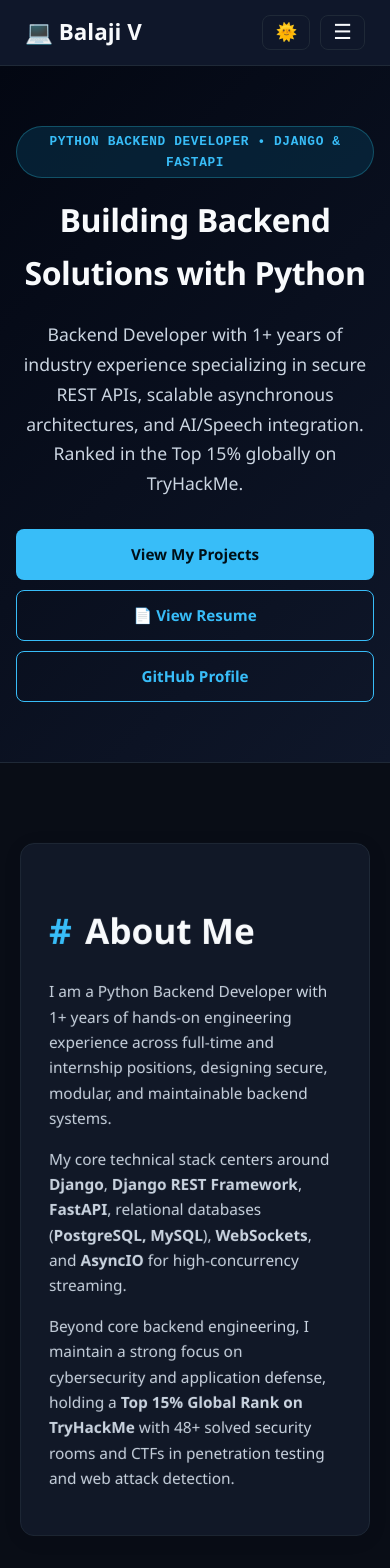
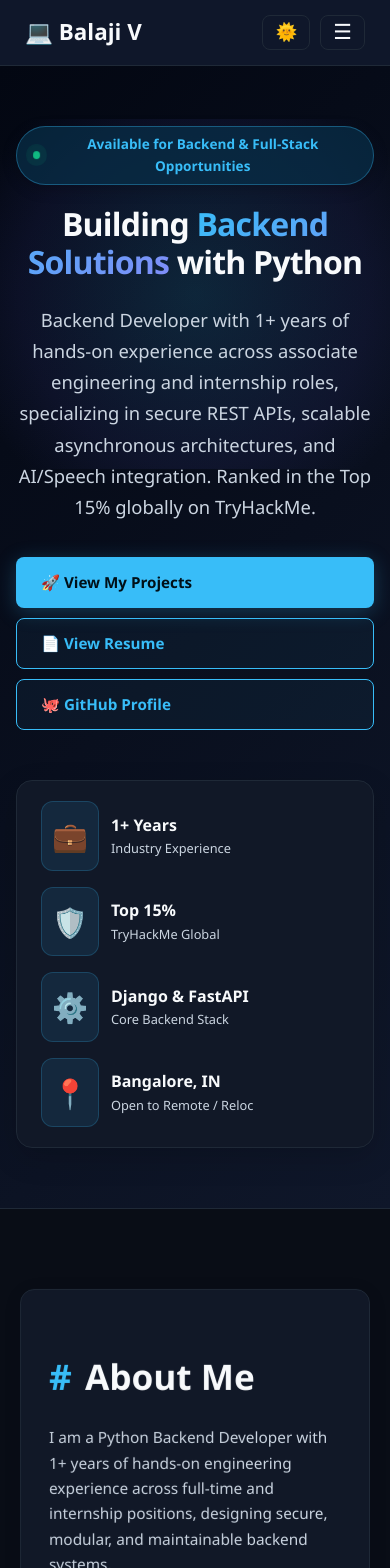
Before and after one commit to balajiinfo8/portfolio, a React (Vite) app: page / in a window 390 px wide. Shown: the top 1568 px of the page. Built offline with nearby package versions, Linux system fonts and the light colour scheme.

Commit message:
Complete portfolio link audit, design polish, and production build update

```diff
--- a/src/components/Dsa.jsx
+++ b/src/components/Dsa.jsx
@@ -2,7 +2,9 @@ const Dsa = () => {
   return (
     <section id="dsa">
       <div className="container">
-        <h2 className="section-title">Coding & Problem Solving</h2>
+        <h2 className="section-title">
+          <span className="accent-hash">#</span> Coding & Problem Solving
+        </h2>
         <p className="section-subtitle">
           Continuous algorithmic practice and practical security challenge platforms.
         </p>
--- a/src/components/Hero.jsx
+++ b/src/components/Hero.jsx
@@ -20,22 +20,29 @@ const Hero = () => {
 
   return (
     <section className="hero">
-      <div className="container">
+      <div className="hero-background-glow"></div>
+      <div className="container" style={{ position: 'relative', zIndex: 2 }}>
         <span className="hero-badge">
-          Python Backend Developer • Django & FastAPI
+          <span className="pulse-dot"></span> Available for Backend & Full-Stack Opportunities
         </span>
 
         <h1 id="hero-title" className={title.length < fullTitle.length ? 'typing-effect' : ''}>
-          {title}
+          {title.startsWith("Building Backend Solutions") ? (
+            <>
+              Building <span className="gradient-text">Backend Solutions</span>{title.slice(26)}
+            </>
+          ) : (
+            title
+          )}
         </h1>
 
         <p className="hero-description">
-          Backend Developer with 1+ years of industry experience specializing in secure REST APIs, scalable asynchronous architectures, and AI/Speech integration. Ranked in the Top 15% globally on TryHackMe.
+          Backend Developer with 1+ years of hands-on experience across associate engineering and internship roles, specializing in secure REST APIs, scalable asynchronous architectures, and AI/Speech integration. Ranked in the Top 15% globally on TryHackMe.
         </p>
 
         <div className="btn-group">
           <a href="#projects" className="btn btn-primary">
-            View My Projects
+            🚀 View My Projects
           </a>
           <a
             href="https://drive.google.com/file/d/16LE3eV705iuLHyBxt7TbSoWaWoJeUCM3/view"
@@ -51,8 +58,39 @@ const Hero = () => {
             rel="noopener noreferrer"
             className="btn btn-secondary"
           >
-            GitHub Profile
+            🐙 GitHub Profile
           </a>
+        </div>
+
+        <div className="hero-stats">
+          <div className="stat-item">
+            <span className="stat-icon">💼</span>
+            <div>
+              <div className="stat-number">1+ Years</div>
+              <div className="stat-title">Industry Experience</div>
+            </div>
+          </div>
+          <div className="stat-item">
+            <span className="stat-icon">🛡️</span>
+            <div>
+              <div className="stat-number">Top 15%</div>
+              <div className="stat-title">TryHackMe Global</div>
+            </div>
+          </div>
+          <div className="stat-item">
+            <span className="stat-icon">⚙️</span>
+            <div>
+              <div className="stat-number">Django & FastAPI</div>
+              <div className="stat-title">Core Backend Stack</div>
+            </div>
+          </div>
+          <div className="stat-item">
+            <span className="stat-icon">📍</span>
+            <div>
+              <div className="stat-number">Bangalore, IN</div>
+              <div className="stat-title">Open to Remote / Reloc</div>
+            </div>
+          </div>
         </div>
       </div>
     </section>
--- a/src/components/Skills.jsx
+++ b/src/components/Skills.jsx
@@ -2,7 +2,9 @@ const Skills = () => {
   return (
     <section id="skills">
       <div className="container">
-        <h2 className="section-title">Technical Skills</h2>
+        <h2 className="section-title">
+          <span className="accent-hash">#</span> Technical Skills
+        </h2>
         <p className="section-subtitle">
           Core technologies I use to build scalable systems and APIs.
         </p>
--- a/src/index.css
+++ b/src/index.css
@@ -256,24 +256,71 @@ section {
    Hero Section
    ========================================================================== */
 .hero {
-  padding: 100px 20px;
+  position: relative;
+  padding: 110px 20px 90px;
   text-align: center;
   background: linear-gradient(135deg, var(--bg-alt), var(--nav-bg));
+  overflow: hidden;
+}
+
+.hero-background-glow {
+  position: absolute;
+  top: 20%;
+  left: 50%;
+  transform: translate(-50%, -50%);
+  width: 600px;
+  height: 350px;
+  background: radial-gradient(circle, rgba(56, 189, 248, 0.15) 0%, rgba(99, 102, 241, 0.08) 50%, transparent 70%);
+  pointer-events: none;
+  z-index: 1;
+}
+
+.gradient-text {
+  background: linear-gradient(135deg, #38bdf8 0%, #818cf8 100%);
+  -webkit-background-clip: text;
+  -webkit-text-fill-color: transparent;
+}
+
+.pulse-dot {
+  display: inline-block;
+  width: 8px;
+  height: 8px;
+  border-radius: 50%;
+  background-color: #10b981;
+  box-shadow: 0 0 0 0 rgba(16, 185, 129, 0.7);
+  animation: pulse-green 2s infinite;
+  margin-right: 8px;
+  vertical-align: middle;
+}
+
+@keyframes pulse-green {
+  0% {
+    transform: scale(0.95);
+    box-shadow: 0 0 0 0 rgba(16, 185, 129, 0.7);
+  }
+  70% {
+    transform: scale(1);
+    box-shadow: 0 0 0 8px rgba(16, 185, 129, 0);
+  }
+  100% {
+    transform: scale(0.95);
+    box-shadow: 0 0 0 0 rgba(16, 185, 129, 0);
+  }
 }
 
 .hero-badge {
-  display: inline-block;
-  background: rgba(8, 47, 73, 0.6);
-  border: 1px solid rgba(21, 94, 117, 0.8);
+  display: inline-flex;
+  align-items: center;
+  background: rgba(8, 47, 73, 0.7);
+  border: 1px solid rgba(56, 189, 248, 0.35);
   color: var(--accent);
-  font-family: monospace;
-  font-size: 0.8rem;
+  font-family: inherit;
+  font-size: 0.85rem;
   font-weight: 600;
-  padding: 4px 14px;
+  padding: 6px 16px;
   border-radius: 999px;
-  text-transform: uppercase;
-  letter-spacing: 0.05em;
-  margin-bottom: 16px;
+  margin-bottom: 20px;
+  box-shadow: 0 4px 15px rgba(0, 0, 0, 0.2);
 }
 
 .accent-hash {
@@ -282,16 +329,18 @@ section {
 }
 
 .hero h1 {
-  font-size: 3rem;
+  font-size: 3.2rem;
   margin: 0;
   color: var(--text);
-  letter-spacing: -0.5px;
+  letter-spacing: -0.8px;
+  line-height: 1.2;
 }
 
 .hero h1.typing-effect::after {
   content: '|';
   display: inline-block;
   animation: blink 0.7s infinite;
+  color: var(--accent);
 }
 
 @keyframes blink {
@@ -299,18 +348,11 @@ section {
   50% { opacity: 0; }
 }
 
-.hero h2 {
-  color: var(--accent);
-  font-weight: 600;
-  font-size: 1.35rem;
-  margin-top: 12px;
-}
-
 .hero p {
-  max-width: 800px;
-  margin: 20px auto 30px;
+  max-width: 820px;
+  margin: 22px auto 34px;
   color: var(--muted);
-  font-size: 1.1rem;
+  font-size: 1.15rem;
   line-height: 1.7;
 }
 
@@ -319,40 +361,101 @@ section {
   justify-content: center;
   gap: 14px;
   margin-top: 20px;
+  flex-wrap: wrap;
 }
 
 .btn {
-  padding: 12px 22px;
+  padding: 12px 24px;
   border-radius: 8px;
   font-weight: 700;
   font-size: 0.95rem;
   border: 1px solid transparent;
-  transition: all 0.3s ease;
-  display: inline-block;
+  transition: all 0.3s cubic-bezier(0.4, 0, 0.2, 1);
+  display: inline-flex;
+  align-items: center;
+  gap: 8px;
   cursor: pointer;
 }
 
 .btn-primary {
   background: var(--accent);
   color: #001018;
+  box-shadow: 0 4px 20px rgba(56, 189, 248, 0.25);
 }
 
 .btn-primary:hover {
   background: var(--accent-dark);
   color: #ffffff;
   text-decoration: none;
+  transform: translateY(-2px);
+  box-shadow: 0 8px 28px rgba(56, 189, 248, 0.35);
 }
 
 .btn-secondary {
   border: 1px solid var(--accent);
   color: var(--accent);
-  background: transparent;
+  background: rgba(56, 189, 248, 0.05);
 }
 
 .btn-secondary:hover {
   background: var(--accent);
   color: #001018;
   text-decoration: none;
+  transform: translateY(-2px);
+  box-shadow: 0 6px 22px rgba(56, 189, 248, 0.2);
+}
+
+/* --- Hero Stats Bar --- */
+.hero-stats {
+  display: grid;
+  grid-template-columns: repeat(4, 1fr);
+  gap: 16px;
+  max-width: 960px;
+  margin: 50px auto 0;
+  padding: 20px 24px;
+  background: var(--card);
+  border: 1px solid var(--border);
+  border-radius: 16px;
+  box-shadow: 0 10px 30px rgba(0, 0, 0, 0.15);
+  backdrop-filter: blur(10px);
+}
+
+.stat-item {
+  display: flex;
+  align-items: center;
+  gap: 12px;
+  text-align: left;
+}
+
+.stat-icon {
+  font-size: 1.8rem;
+  background: rgba(56, 189, 248, 0.1);
+  padding: 10px;
+  border-radius: 12px;
+  border: 1px solid rgba(56, 189, 248, 0.2);
+}
+
+.stat-number {
+  font-size: 1rem;
+  font-weight: 700;
+  color: var(--text);
+}
+
+.stat-title {
+  font-size: 0.8rem;
+  color: var(--muted);
+}
+
+@media (max-width: 850px) {
+  .hero-stats {
+    grid-template-columns: repeat(2, 1fr);
+  }
+}
+
+@media (max-width: 500px) {
+  .hero-stats {
+    grid-template-columns: 1fr;
+  }
 }
 
 .section-title {
@@ -367,7 +470,7 @@ section {
   text-align: center;
   color: var(--muted);
   max-width: 780px;
-  margin: 0 auto 36px;
+  margin: 0 auto 40px;
   font-size: 1.05rem;
   line-height: 1.65;
 }
@@ -401,12 +504,33 @@ section {
 }
 
 /* ==========================================================================
-   Experience Section (Card Scaffolding & Date Badges)
+   Timeline Component (Experience Section)
    ========================================================================== */
-.experience-list {
+.timeline-container {
+  position: relative;
+  max-width: 950px;
+  margin: 0 auto;
+  padding-left: 20px;
+  border-left: 2px solid var(--border);
   display: flex;
   flex-direction: column;
-  gap: 24px;
+  gap: 30px;
+}
+
+.timeline-item {
+  position: relative;
+}
+
+.timeline-dot {
+  position: absolute;
+  left: -27px;
+  top: 28px;
+  width: 12px;
+  height: 12px;
+  border-radius: 50%;
+  background: var(--accent);
+  border: 3px solid var(--bg);
+  box-shadow: 0 0 10px var(--accent);
 }
 
 .experience-card {
@@ -446,6 +570,18 @@ section {
   font-size: 0.85rem;
   font-weight: 600;
   white-space: nowrap;
+}
+
+.project-category-badge {
+  display: inline-block;
+  font-size: 0.78rem;
+  font-weight: 700;
+  color: var(--accent);
+  background: rgba(56, 189, 248, 0.1);
+  border: 1px solid rgba(56, 189, 248, 0.25);
+  padding: 3px 10px;
+  border-radius: 999px;
+  margin-bottom: 10px;
 }
 
 /* ==========================================================================
@@ -692,6 +828,19 @@ li {
   margin-top: 20px;
 }
 
+.contact-card-wide {
+  grid-column: span 3;
+}
+
+@media (max-width: 900px) {
+  .contact-grid {
+    grid-template-columns: 1fr;
+  }
+  .contact-card-wide {
+    grid-column: span 1;
+  }
+}
+
 .contact-card {
   text-align: center;
   display: flex;
```
Also changed, not shown: src/components/Contact.jsx (+56 -8 lines), src/components/Experience.jsx (+33 -11 lines), src/components/Projects.jsx (+8 -2 lines), 4 other files (tests, documents, lock files or other folders).
